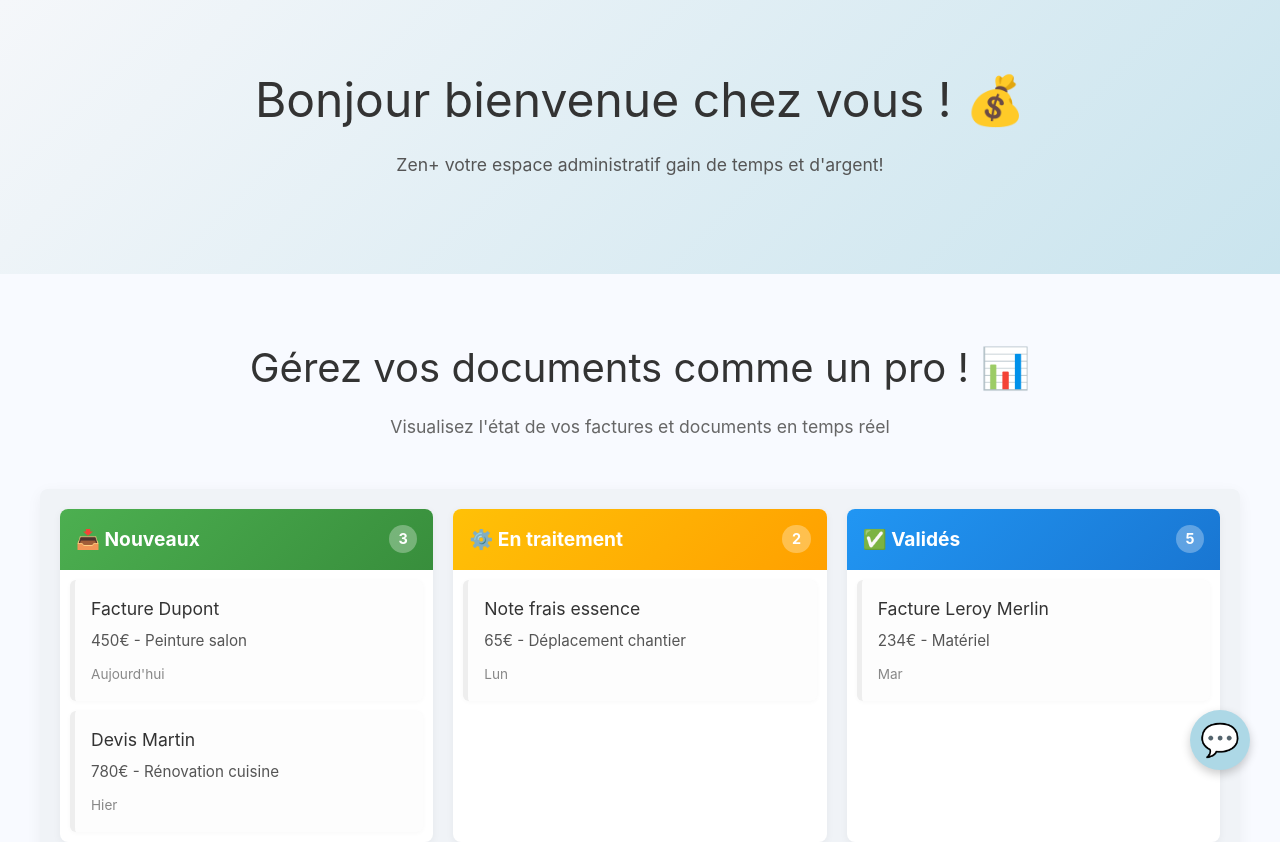
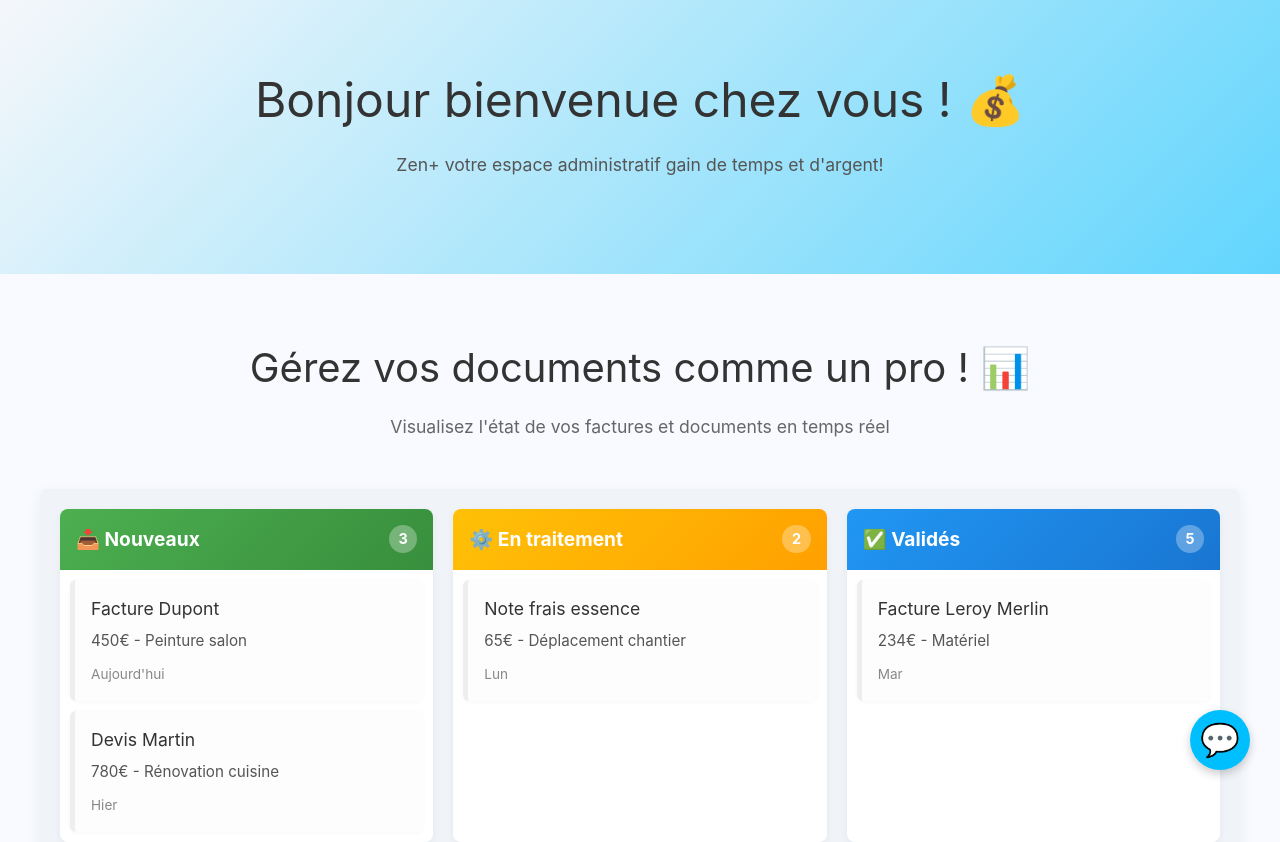
Before and after one commit to Alexandre64100/PetitZenV1, a Next.js app: page / in a window 1280 px wide. Shown: the top 842 px of the page. Built offline with nearby package versions, Linux system fonts and the light colour scheme.

Commit message:
Update globals.css

```diff
--- a/styles/globals.css
+++ b/styles/globals.css
@@ -11,8 +11,8 @@
 
 body {
   font-family: -apple-system, BlinkMacSystemFont, 'Segoe UI', Roboto, sans-serif;
-  /* Fond dégradé avec le bleu Aviron Bayonnais */
-  background: linear-gradient(135deg, #F5F7FA 0%, #ADD8E6 100%); /* Bleu Aviron Bayonnais */
+  /* Fond dégradé avec le bleu Aviron Bayonnais (#00BFFF) */
+  background: linear-gradient(135deg, #F5F7FA 0%, #00BFFF 100%); /* Bleu Aviron Bayonnais */
   min-height: 100vh;
   color: #333; /* Couleur de texte par défaut */
 }
@@ -167,7 +167,7 @@ footer {
   position: fixed;
   bottom: 30px;
   right: 30px;
-  background-color: #ADD8E6; /* Bleu Aviron Bayonnais */
+  background-color: #00BFFF; /* Bleu Aviron Bayonnais */
   color: white;
   border: none;
   border-radius: 50%;
@@ -180,12 +180,12 @@ footer {
   cursor: pointer;
   box-shadow: 0 4px 10px rgba(0,0,0,0.2);
   z-index: 1001;
-  transition: transform 0.2s ease-in-out, background-color 0.2s ease-in-out; /* Ajout transition background-color */
+  transition: transform 0.2s ease-in-out, background-color 0.2s ease-in-out;
 }
 
 .chatbot-toggle-button:hover {
   transform: scale(1.05);
-  background-color: #87CEEB; /* Nuance légèrement plus foncée pour le hover */
+  background-color: #0099CC; /* Nuance légèrement plus foncée pour le hover de #00BFFF */
 }
 
 /* Styles pour la fenêtre du ChatBot flottante */
@@ -224,7 +224,7 @@ footer {
   text-align: center;
   padding: 1rem;
   font-size: 1.5rem;
-  background-color: #ADD8E6; /* Bleu Aviron Bayonnais */
+  background-color: #00BFFF; /* Bleu Aviron Bayonnais */
   color: white;
   border-top-left-radius: 10px;
   border-top-right-radius: 10px;
@@ -274,7 +274,7 @@ footer {
 }
 
 .message.user {
-  background-color: #ADD8E6; /* Bleu Aviron Bayonnais */
+  background-color: #00BFFF; /* Bleu Aviron Bayonnais */
   color: white;
   margin-left: auto;
   border-bottom-right-radius: 4px;
@@ -316,11 +316,11 @@ footer {
 }
 
 .input-area input:focus {
-  border-color: #ADD8E6; /* Bleu Aviron Bayonnais */
+  border-color: #00BFFF; /* Bleu Aviron Bayonnais */
 }
 
 .input-area button {
-  background-color: #ADD8E6; /* Bleu Aviron Bayonnais */
+  background-color: #00BFFF; /* Bleu Aviron Bayonnais */
   color: white;
   border: none;
   padding: 0.8rem 1.5rem;
@@ -331,5 +331,5 @@ footer {
 }
 
 .input-area button:hover {
-  background-color: #87CEEB; /* Nuance légèrement plus foncée pour le hover */
+  background-color: #0099CC; /* Nuance légèrement plus foncée pour le hover */
 }
```
